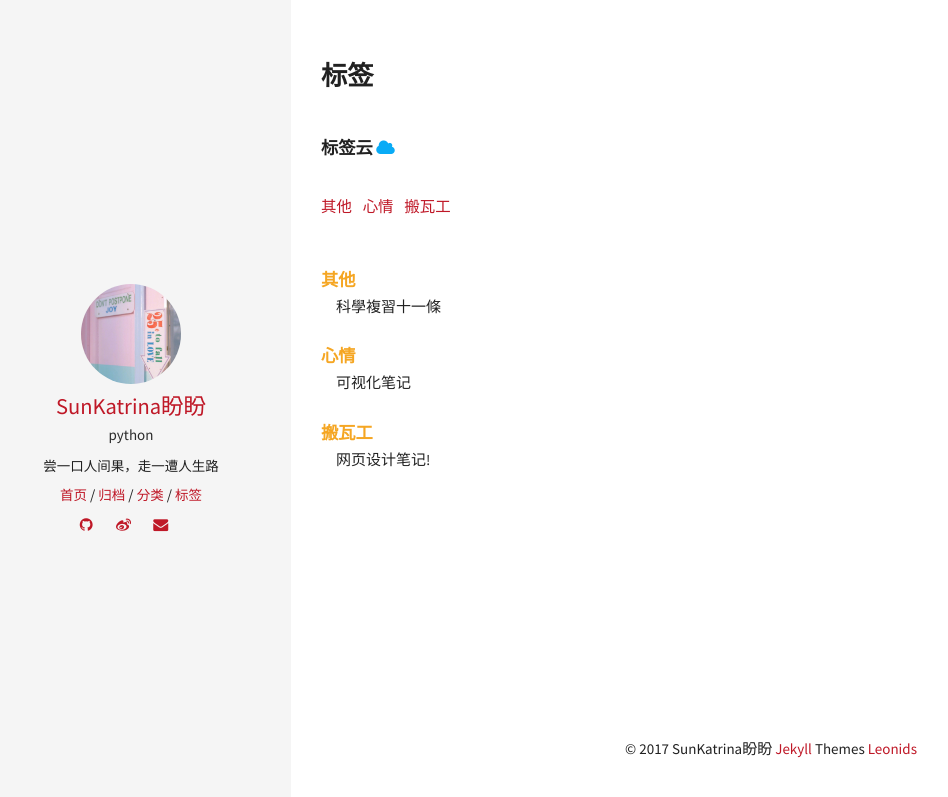
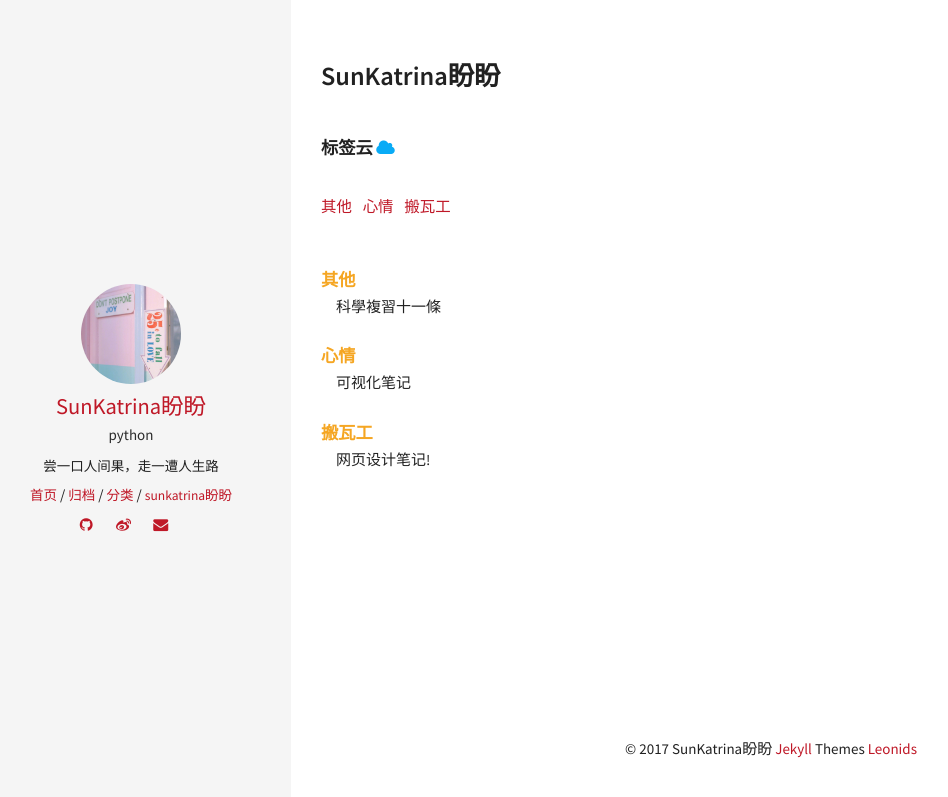
Before and after one commit to sunsipan/sunsipan.github.io, a Jekyll site: the page built from tags.html, in a window 1280 px wide. Shown: the top 797 px of the page, without its empty margins (29-977 px from the left). Built offline with Jekyll 4.4.1, drawn with Linux system fonts in a browser that asks for light colours.

Commit message:
Update tags.html

```diff
--- a/tags.html
+++ b/tags.html
@@ -1,6 +1,6 @@
 ---
 layout: page
-title:  标签
+title:  SunKatrina盼盼
 permalink: /tags/
 ---
 
```
